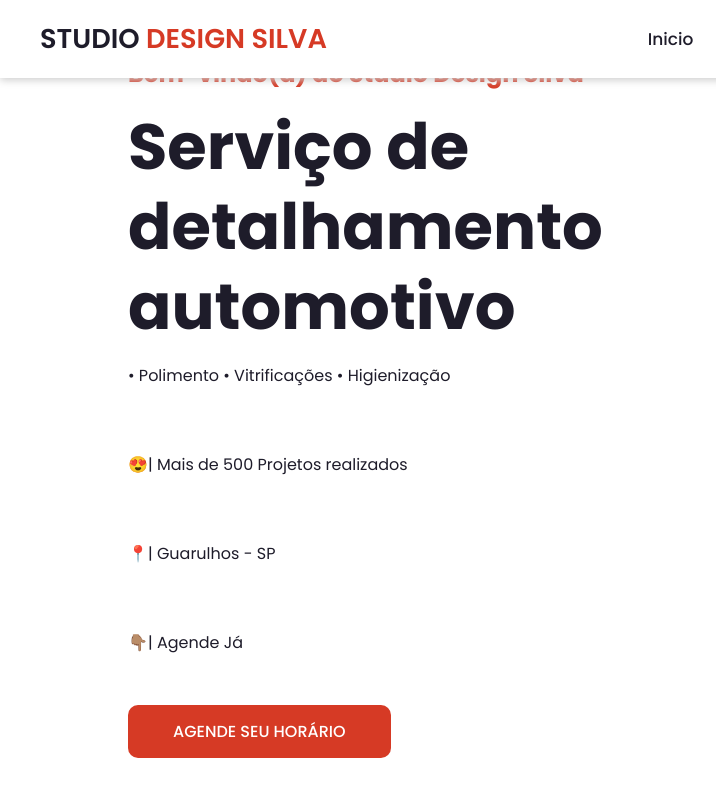
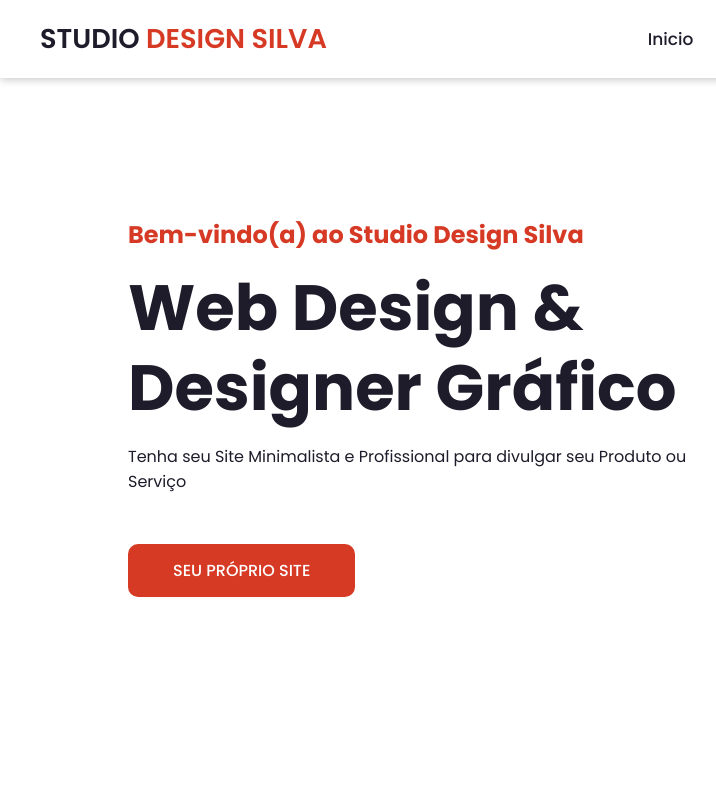
Before and after one commit to JoaoVinicius1904/Studio-Design-Silva, a plain HTML site: page index.html in a window 1280 px wide. Shown: the full height of the page, 0-716 px from the left. Drawn offline with nearby package versions, Linux system fonts and the light colour scheme.

Commit message:
Update index.html

```diff
--- a/index.html
+++ b/index.html
@@ -30,12 +30,9 @@
         <section class="home">
             <div class="home-text">
                 <h4 class="text-h4">Bem-vindo(a) ao Studio Design Silva</h4>
-                <h1 class="text-h1">Serviço de detalhamento automotivo</h1>
-                <p>• Polimento • Vitrificações • Higienização</p>
-                <p>😍| Mais de 500 Projetos realizados</p>
-                <p>📍| Guarulhos - SP</p>
-                <p>👇🏽| Agende Já</p>
-                <a href="#" class="home-btn">AGENDE SEU HORÁRIO</a>
+                <h1 class="text-h1">Web Design & Designer Gráfico</h1>
+                <p>Tenha seu Site Minimalista e Profissional para divulgar seu Produto ou Serviço</p>
+                <a href="#" class="home-btn">SEU PRÓPRIO SITE</a>
             </div>
             <div class="home-img">
                 <img src="img/Colorful Infinite Logo Design.png" alt="logo">
```
